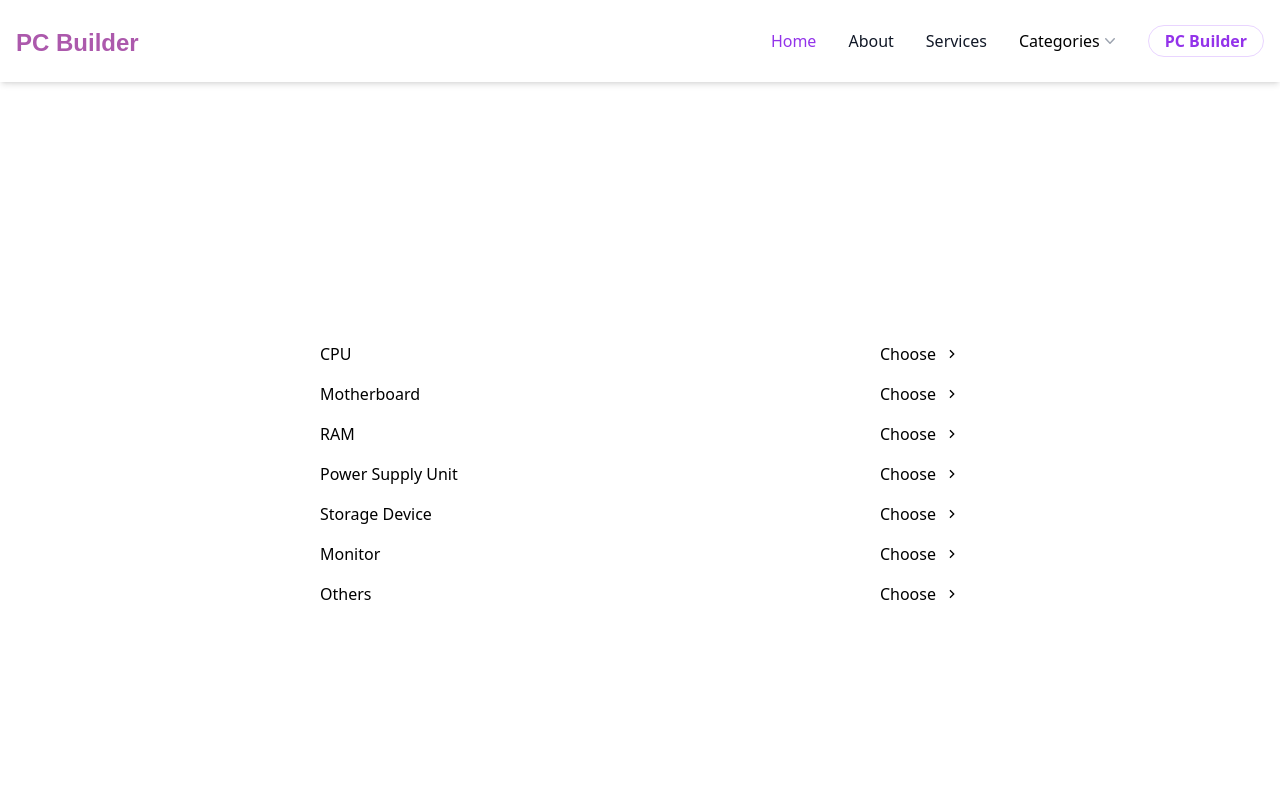
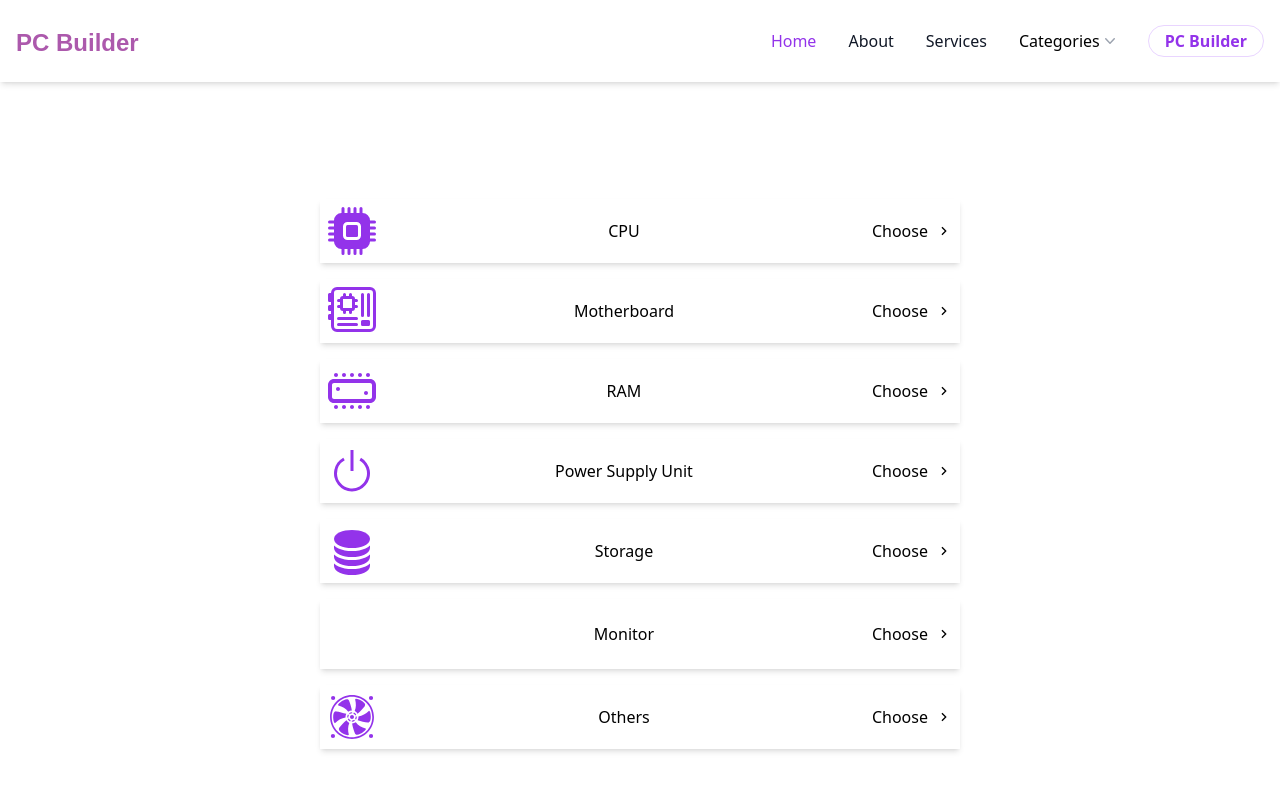
Before and after one commit to Saiful-Islam45/nextjs-pc-builder, a Next.js app: page /pc-builder in a window 1280 px wide. Shown: the top 800 px of the page. Built offline with nearby package versions, Linux system fonts and the light colour scheme; some icons are missing.

Commit message:
add category select modal

```diff
--- a/components/category/Category.js
+++ b/components/category/Category.js
@@ -1,15 +1,5 @@
-/* eslint-disable @next/next/no-img-element */
 import React from "react";
-import { FontAwesomeIcon } from "@fortawesome/react-fontawesome";
-import {
-  BsFillCpuFill,
-  BsFillDatabaseFill,
-  BsMotherboard,
-  BsPower
-} from "react-icons/bs";
-import { CgSmartphoneRam } from "react-icons/cg";
-import { PiMonitor } from "react-icons/pi";
-import { GiComputerFan } from "react-icons/gi";
+import {categoryIcons} from "../../utils/Category"
 
 const CategoryCard = ({ icon, title }) => (
   <div className=" flex bg-white flex-col items-center justify-center p-4 rounded-lg shadow-md hover:shadow-lg transition duration-300">
@@ -18,18 +8,7 @@ const CategoryCard = ({ icon, title }) => (
   </div>
 );
 
-const Categories = () => {
-  const categories = [
-    { title: "Motherboard", icon: <BsMotherboard className="text-purple-600"/> },
-    { title: "Power Supply Unit", icon: <BsPower className="text-purple-600"/> },
-    { title: "RAM", icon: <CgSmartphoneRam className="text-purple-600"/> },
-    { title: "Storage", icon: <BsFillDatabaseFill className="text-purple-600"/> },
-    { title: "Monitor", icon: <PiMonitor className="text-purple-600"/> },
-    { title: "CPU", icon: <BsFillCpuFill className="text-purple-600"/> },
-    { title: "Others", icon: <GiComputerFan className="text-purple-600"/> }
-  ];
-
-  return (
+const Categories = () => (
   <div className="max-w-screen-xl px-4 py-8 mx-auto sm:px-6 sm:py-12 lg:px-8">
     <div className="text-center py-4">
       <h2 className="text-xl font-bold text-gray-900 sm:text-3xl">
@@ -41,16 +20,15 @@ const Categories = () => {
       </p>
     </div>
     <div className="grid grid-cols-2 md:grid-cols-4 gap-4">
-        {categories.map((category, index) => (
+      {Object.entries(categoryIcons).map(([key, value] )=> (
         <CategoryCard
-            key={index}
-            title={category.title}
-            icon={category.icon}
+          key={key}
+          title={key}
+          icon={value}
         />
       ))}
     </div>
   </div>
 );
-};
 
 export default Categories;
--- a/src/data/data.js
+++ b/src/data/data.js
@@ -143,7 +143,7 @@ export const data = [
       "id": 5,
       "image": "https://i.ibb.co/FV2G5Ch/SSD.jpg",
       "name": "Samsung 970 EVO 1TB NVMe SSD",
-      "category": "Storage Device",
+      "category": "Storage",
       "price": 179.99,
       "status": "In Stock",
       "rating": 4.8,
@@ -388,7 +388,7 @@ export const data = [
       "id": 12,
       "image": "https://i.ibb.co/gmH8YK7/hdd.jpg",
       "name": "Western Digital Blue 2TB HDD",
-      "category": "Storage Device",
+      "category": "Storage",
       "price": 69.99,
       "status": "In Stock",
       "rating": 5,
--- a/src/pages/pc-builder.js
+++ b/src/pages/pc-builder.js
@@ -3,27 +3,29 @@ import React, { useState } from 'react';
 import Modal from 'react-modal';
 import { RiArrowRightSLine } from 'react-icons/ri';
 import RootLayout from '../../components/Layout';
-import { categories } from '@/data/data';
+import { categories as categoryData } from '@/data/data';
 import { MdClose } from 'react-icons/md';
+import { categoryIcons } from '../../utils/Category';
+import { FaTimes } from 'react-icons/fa';
 
 const ProductModal = ({ isOpen, onClose, products, onSelectProduct }) => {
   return (
     <Modal
       isOpen={isOpen}
       onRequestClose={onClose}
-      overlayClassName="fixed inset-0 bg-black bg-opacity-50 flex justify-center items-start overflow-visible z-100"
-      className="bg-white rounded-lg overflow-y-auto mt-14 w-[90vw]"
+      overlayClassName="fixed inset-0 bg-black bg-opacity-50 z-50 flex justify-center items-center"
+      className="bg-white rounded-lg overflow-y-auto w-[90vw] max-w-3xl max-h-[90vh] p-4"
       ariaHideApp={false}
     >
-      <div className="w-full relative">
-        <button onClick={onClose} className="absolute top-0 right-0 m-2 text-gray-600">
-          <MdClose size={20} />
+      <div className="relative">
+        <button onClick={onClose} className="absolute stiky top-2 right-2 text-gray-500">
+          <FaTimes size={20} />
         </button>
-        <h2 className="text-sm mb-4">Select a Product</h2>
-        <ul className="container">
+        <h2 className="text-lg font-semibold mb-4">Select a Product</h2>
+        <ul className="space-y-4">
           {products.map((product, index) => (
             <li key={'pro' + index}>
-              <div className="flex items-center justify-between my-2 hover:scale-y-105 duration-500 shadow-md">
+              <div className="flex items-center xs:flex-col sm:flex-col md:flex-row justify-between my-2 hover:scale-y-105 duration-500 shadow-md">
                 <img src={product.image} height={150} width={150} alt={product.name} />
                 <div className="pl-2 mt-3">
                   <h3 className="text-xl font-semibold">{product.name}</h3>
@@ -51,12 +53,10 @@ const ProductModal = ({ isOpen, onClose, products, onSelectProduct }) => {
   );
 };
 
-
 const CategoryList = () => {
   const [selectedCategory, setSelectedCategory] = useState(null);
   const [isModalOpen, setIsModalOpen] = useState(false);
   const [selectedProduct, setSelectedProduct] = useState(null);
-  console.log("Categories:", categories);
 
   const handleChooseClick = (category) => {
     setSelectedCategory(category);
@@ -75,8 +75,9 @@ const CategoryList = () => {
   return (
     <div className="flex justify-center items-center min-h-screen">
       <div className="w-1/2">
-        {categories.map((category) => (
-          <div key={category.id} className="flex justify-between items-center mb-4">
+        {categoryData.map((category) => (
+          <div key={category.id} className="flex justify-between items-center mb-4 shadow-md p-2">
+            <div className=" text-5xl">{categoryIcons[category.name]}</div>
             <div>{category.name}</div>
             <button
               className="flex items-center"
@@ -110,3 +111,30 @@ CategoryList.getLayout = function getLayout(page) {
 }
 
 export default CategoryList;
+
+
+
+// const Categories = () => {
+//   return (
+//     <div className="max-w-screen-xl px-4 py-8 mx-auto sm:px-6 sm:py-12 lg:px-8">
+//       <div className="text-center py-4">
+//         <h2 className="text-xl font-bold text-gray-900 sm:text-3xl">
+//           Featured Categories
+//         </h2>
+
+//         <p className="max-w-md mx-auto mt-4 text-gray-500">
+//           Choose Your Desired Product from Featured Categories!
+//         </p>
+//       </div>
+//       <div className="grid grid-cols-2 md:grid-cols-4 gap-4">
+//         {categories.map((category, index) => (
+//           <CategoryCard
+//             key={index}
+//             title={category.title}
+//             icon={category.icon}
+//           />
+//         ))}
+//       </div>
+//     </div>
+//   );
+// };
--- /dev/null
+++ b/utils/Category.js
@@ -0,0 +1,29 @@
+import {
+  BsFillCpuFill,
+  BsFillDatabaseFill,
+  BsMotherboard,
+  BsPower
+} from "react-icons/bs";
+import { CgSmartphoneRam } from "react-icons/cg";
+import { PiMonitor } from "react-icons/pi";
+import { GiComputerFan } from "react-icons/gi";
+
+// export const categoryIcons = [
+//   { title: "Motherboard", icon: <BsMotherboard className="text-purple-600" /> },
+//   { title: "Power Supply Unit", icon: <BsPower className="text-purple-600" /> },
+//   { title: "RAM", icon: <CgSmartphoneRam className="text-purple-600" /> },
+//   { title: "Storage", icon: <BsFillDatabaseFill className="text-purple-600" /> },
+//   { title: "Monitor", icon: <PiMonitor className="text-purple-600" /> },
+//   { title: "CPU", icon: <BsFillCpuFill className="text-purple-600" /> },
+//   { title: "Others", icon: <GiComputerFan className="text-purple-600" /> }
+// ];
+
+export const categoryIcons = {
+  "Motherboard": <BsMotherboard className="text-purple-600" />,
+  "Power Supply Unit": <BsPower className="text-purple-600" />,
+  "RAM": <CgSmartphoneRam className="text-purple-600" />,
+  "Storage": <BsFillDatabaseFill className="text-purple-600" />,
+  "Monitor": <PiMonitor className="text-purple-600" />,
+  "CPU": <BsFillCpuFill className="text-purple-600" />,
+  "Others": <GiComputerFan className="text-purple-600" />,
+}
```
Lines whose indentation alone changed are shown as unchanged.
